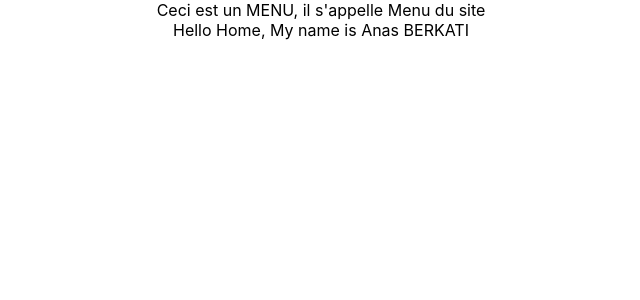
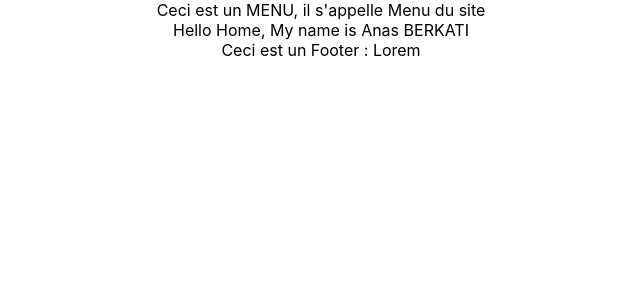
Before and after one commit to berkati10/Project1, a React (Create React App) app: page / in a window 1280 px wide. Shown: the top 300 px of the page, without its empty margins (319-959 px from the left). Built offline with nearby package versions, Linux system fonts and the light colour scheme.

Commit message:
Ajouter un joli Footer

```diff
--- a/src/App.js
+++ b/src/App.js
@@ -2,12 +2,14 @@ import React from 'react';
 import './App.css';
 import Home from './components/Home'
 import Navbar from './components/Navbar'
+import Footer from './components/Footer'
 
 function App() {
   return (
     <div className="App">
       <Navbar title="Menu du site"/>
      <Home/>
+     <Footer logo="Lorem"/>
     </div>
   );
 }
--- /dev/null
+++ b/src/components/Footer.js
@@ -0,0 +1,16 @@
+import React from 'react'
+import PropTypes from 'prop-types'
+
+const Footer = (props) => {
+    return (
+        <div>
+            Ceci est un Footer : {props.logo}
+        </div>
+    )
+}
+
+Footer.propTypes = {
+logo : PropTypes.string.isRequired,
+}
+
+export default Footer
```
